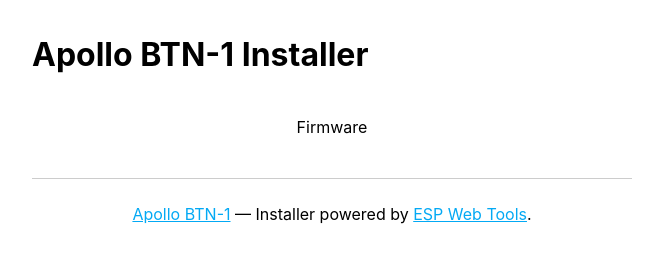
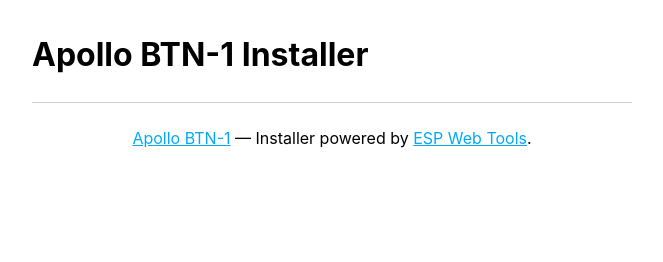
Before and after one commit to ApolloAutomation/BTN-1, a plain HTML site: page static/index.html in a window 1280 px wide. Shown: the whole page, without its empty margins (308-971 px from the left). Drawn offline with Linux system fonts and the light colour scheme.

Commit message:
Index changes

```diff
--- a/static/index.html
+++ b/static/index.html
@@ -81,13 +81,11 @@
     <div class="content">
       <h1>Apollo BTN-1 Installer</h1>
 
-      <div class="button-row" style="display: flex; justify-content: center; gap: 20px; align-items: center;">
-        <div>
-          <p>Firmware</p>
-          <esp-web-install-button manifest="./firmware/manifest.json"></esp-web-install-button>
-        </div>
+      <p class="button-row" align="center">
+        <esp-web-install-button manifest="./firmware/manifest.json">
+        </esp-web-install-button>
+      </p>
 
-    </div>
       <div class="footer">
         <a href="https://github.com/ApolloAutomation/BTN-1"
           >Apollo BTN-1</a
```
